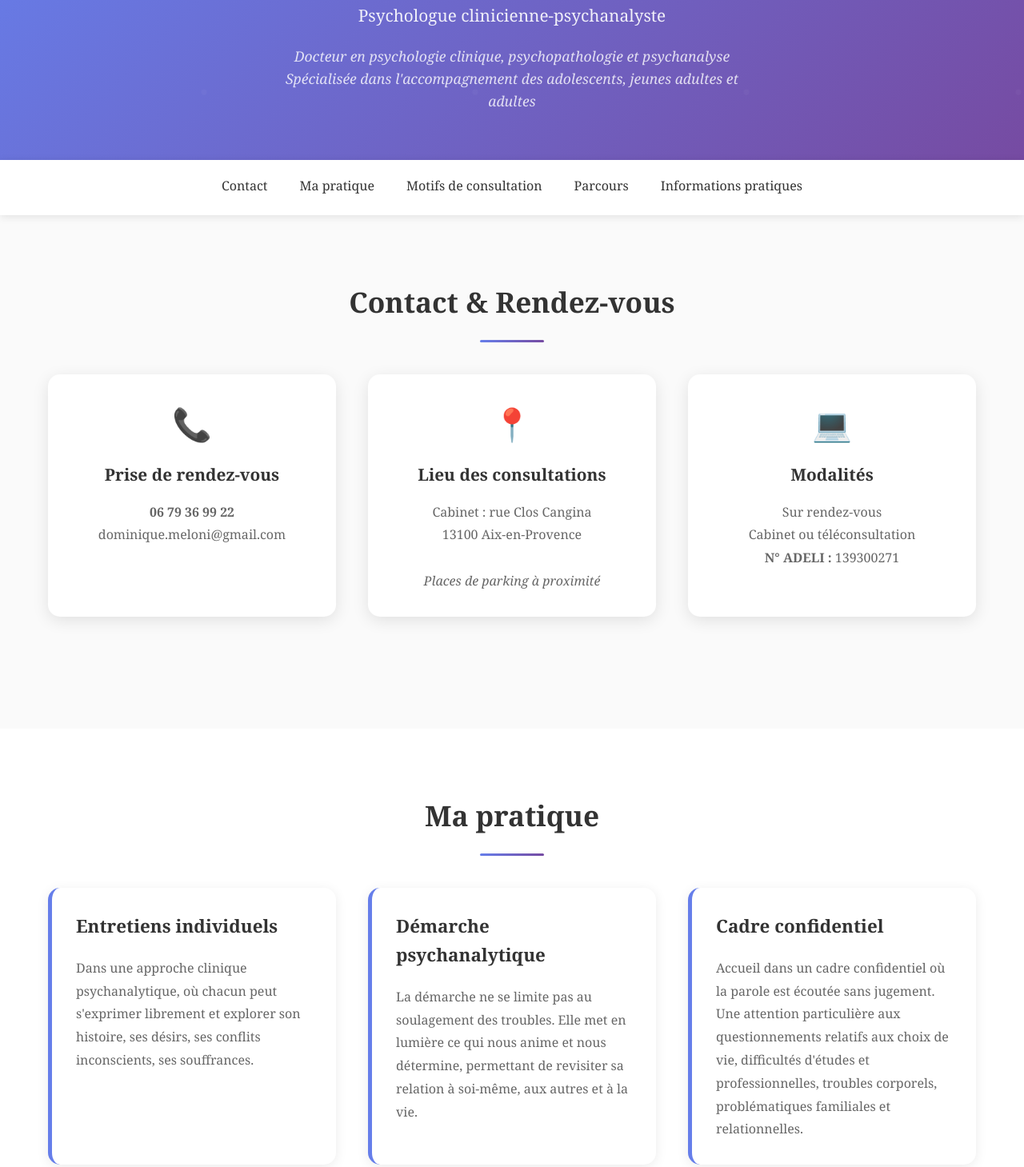
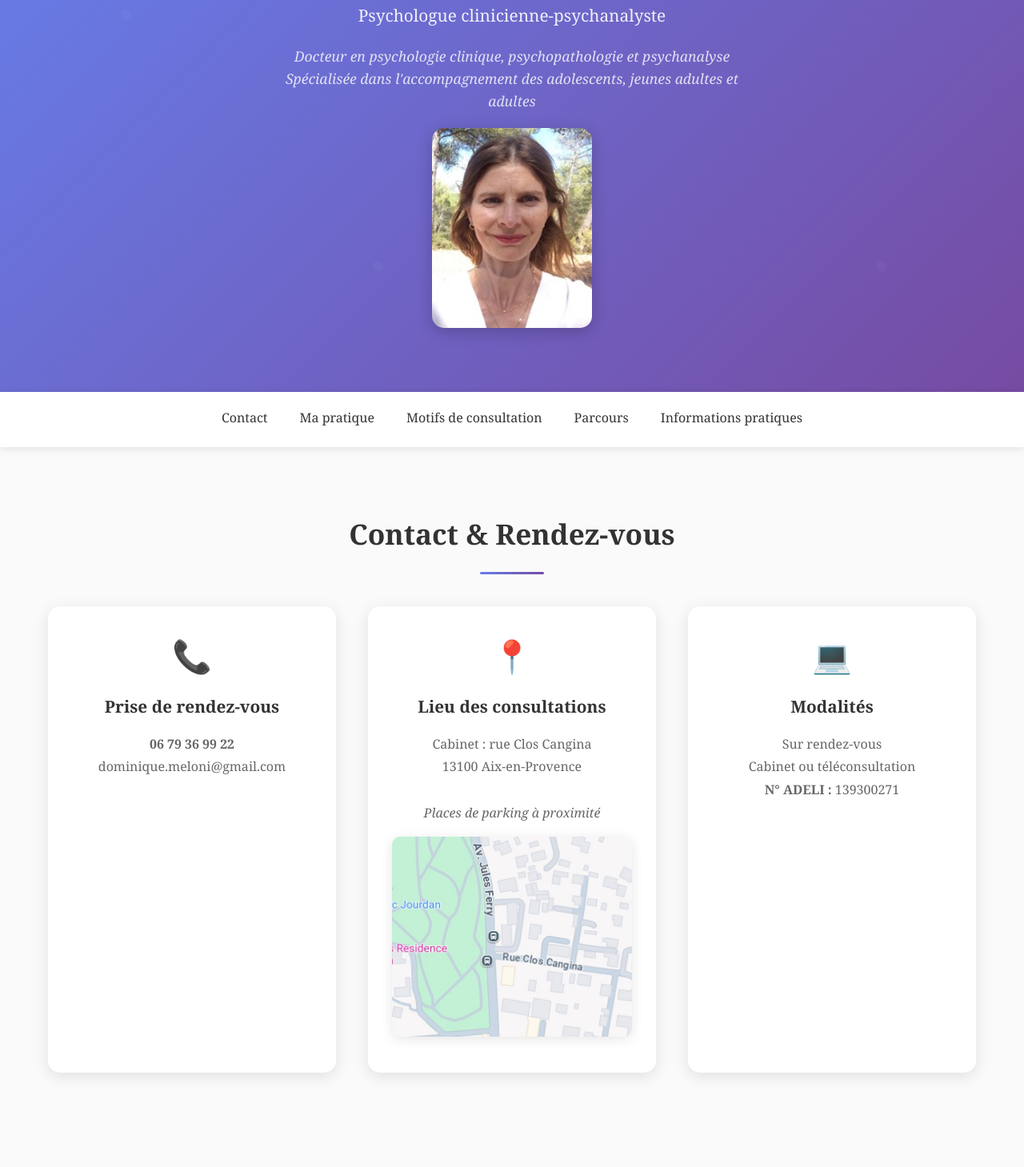
Before and after one commit to psy-aix/psy-aix.github.io, a plain HTML site: page index.html in a window 1280 px wide. Shown: the part 139-1598 px from the top of the page at 80% size. Drawn offline with Linux system fonts and the light colour scheme.

Commit message:
Add files via upload

```diff
--- a/index.html
+++ b/index.html
@@ -333,7 +333,28 @@
             color: #667eea;
         }
 
-        /* Footer */
+        /* Photo de profil */
+        .photo {
+            width: 200px;
+            height: 250px;
+            border-radius: 15px;
+            object-fit: cover;
+            margin: 20px auto;
+            display: block;
+            box-shadow: 0 5px 20px rgba(0,0,0,0.2);
+        }
+
+        /* Carte de localisation */
+        .plan {
+            width: 100%;
+            max-width: 400px;
+            height: 250px;
+            border-radius: 10px;
+            object-fit: cover;
+            margin: 15px auto;
+            display: block;
+            box-shadow: 0 3px 15px rgba(0,0,0,0.1);
+        }
         footer {
             background: #333;
             color: white;
@@ -402,6 +423,7 @@
                 <p class="subtitle">Psychologue clinicienne-psychanalyste</p>
                 <p class="specialization">Docteur en psychologie clinique, psychopathologie et psychanalyse<br>
                 Spécialisée dans l'accompagnement des adolescents, jeunes adultes et adultes</p>
+                <img src="images/photo.jpg" alt="Dominique Méloni" class="photo">
             </div>
         </div>
     </header>
@@ -433,6 +455,7 @@
                     <h3>Lieu des consultations</h3>
                     <p>Cabinet : rue Clos Cangina<br>13100 Aix-en-Provence<br><br>
                     <em>Places de parking à proximité</em></p>
+                    <img src="images/plan.jpg" alt="Localisation du cabinet" class="plan">
                 </div>
                 <div class="contact-card fade-in">
                     <div class="contact-icon">💻</div>
```
